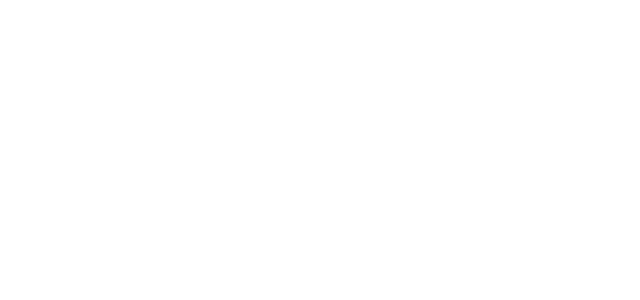
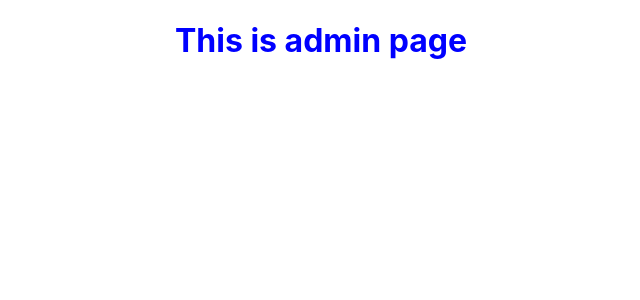
Before and after one commit to epernorbert/new-countdown, a React (Create React App) app in the folder client/: page /admin in a window 1280 px wide. Before the commit this address had no page. Shown: the top 300 px of the page, without its empty margins (319-959 px from the left). Built offline with nearby package versions, Linux system fonts and the light colour scheme.

Commit message:
Add Admin page

```diff
--- a/client/src/App.tsx
+++ b/client/src/App.tsx
@@ -1,6 +1,7 @@
 import './App.css';
 import { Route, Routes } from 'react-router-dom';
 import Home from './Pages/Home/Home';
+import Admin from './Pages/Admin/Admin';
 
 const App = () => {
 
@@ -8,6 +9,7 @@
     <div className="App">
       <Routes>
         <Route path="/" element={<Home />} />
+        <Route path="/admin" element={<Admin />} />
       </Routes>
     </div>
   )
--- /dev/null
+++ b/client/src/Pages/Admin/Admin.module.scss
@@ -0,0 +1,3 @@
+.admin {
+  color: blue;
+}
--- /dev/null
+++ b/client/src/Pages/Admin/Admin.tsx
@@ -0,0 +1,11 @@
+import styles from './Admin.module.scss';
+
+const Admin = () => {
+  return (
+    <div className={styles.admin}>
+      <h1>This is admin page</h1>
+    </div>
+  );
+};
+
+export default Admin;
```
